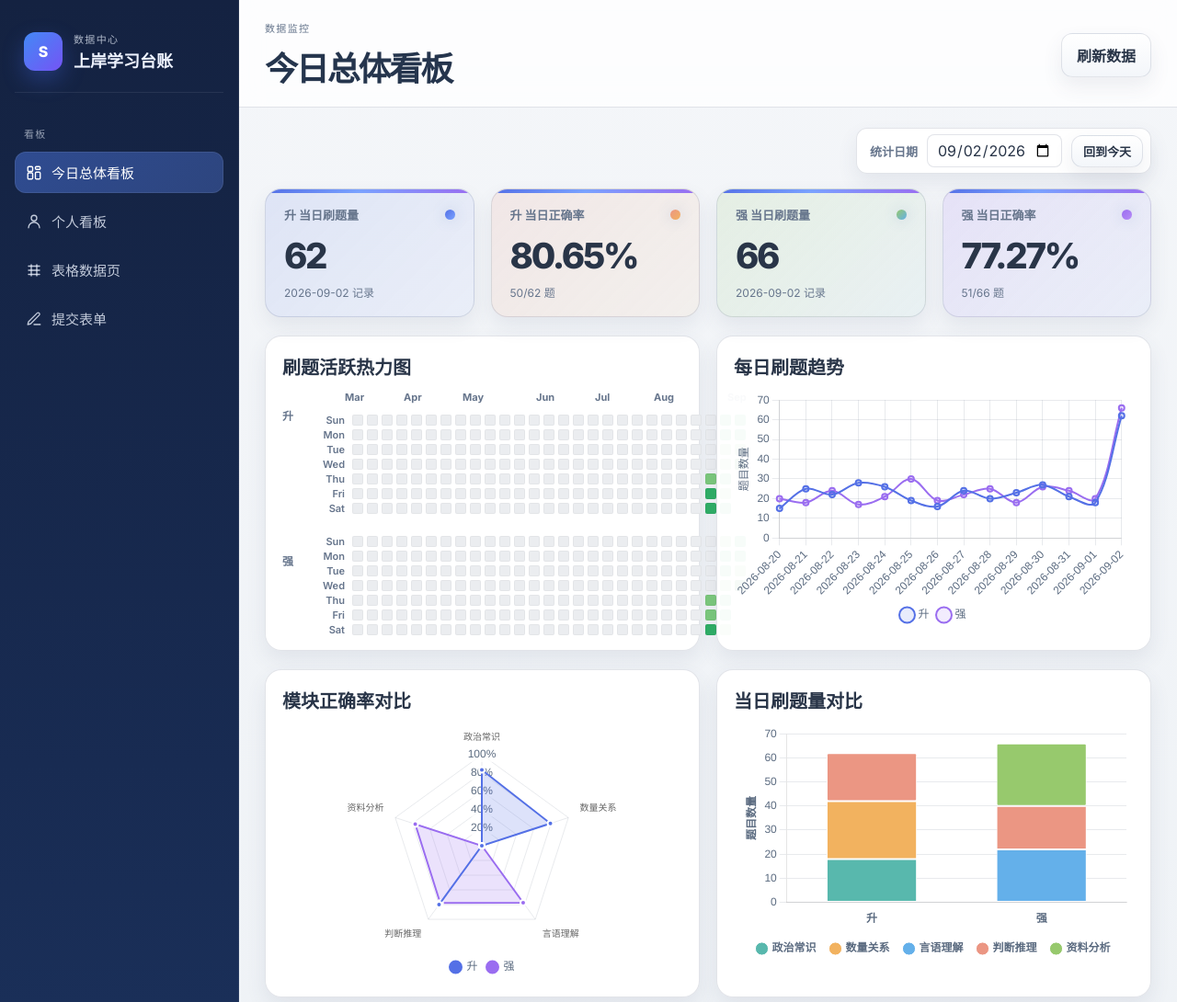
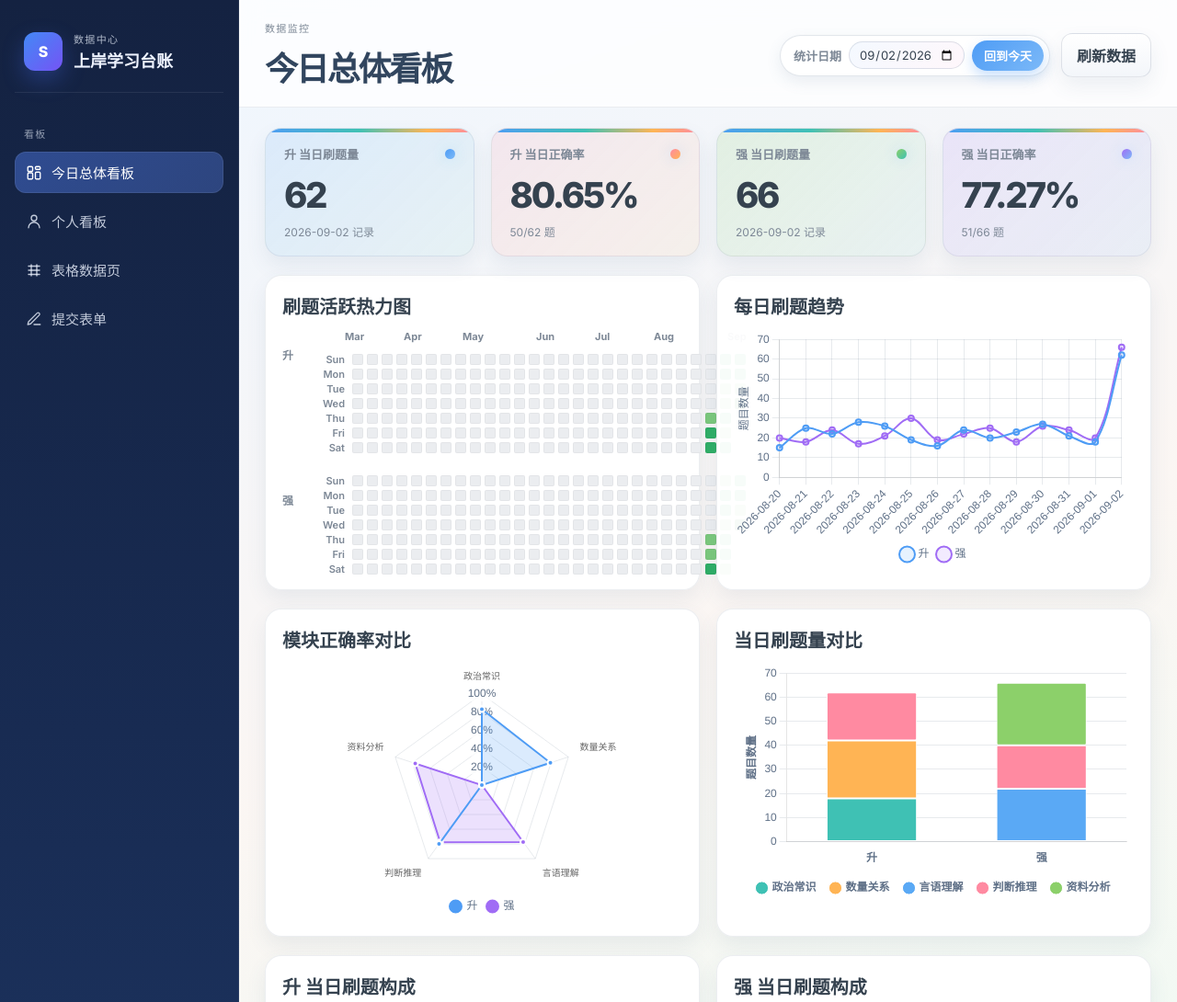
Before and after one commit to RunshengHou/GetAshore, a plain HTML site: page index.html in a window 1280 px wide. Shown: the top 1090 px of the page at 92% size. Drawn offline with nearby package versions, Linux system fonts and the light colour scheme.

Commit message:
feat: move date control to topbar, robust date sync, fresh palette

```diff
--- a/app.js
+++ b/app.js
@@ -7,25 +7,25 @@ const MODULE_LABELS = {
 };
 
 const PERSON_COLORS = {
-  升: '#5470e6',
-  强: '#9a6df0',
+  升: '#4e9cf5',
+  强: '#a06cf5',
 };
 
 const PERSON_CHART_COLORS = {
-  升: ['#5470e6', '#7aa2ff', '#bcd0ff'],
-  强: ['#9a6df0', '#b68cf6', '#dcc4ff'],
+  升: ['#4e9cf5', '#7cb9f8', '#c0ddff'],
+  强: ['#a06cf5', '#bd93f9', '#e2d2ff'],
 };
 
 const MODULE_COLORS = {
-  politics: '#58b8ad',
-  quantity: '#f2b25f',
-  language: '#64b0ea',
-  logic: '#eb9683',
-  data: '#97c96d',
+  politics: '#3fc1b4',
+  quantity: '#ffb454',
+  language: '#5aa9f5',
+  logic: '#ff8aa1',
+  data: '#8cd06a',
 };
 
-const CHART_TEXT_COLOR = '#5b6b80';
-const CHART_GRID_COLOR = 'rgba(91, 107, 128, 0.14)';
+const CHART_TEXT_COLOR = '#5f7087';
+const CHART_GRID_COLOR = 'rgba(95, 112, 135, 0.15)';
 const LOCAL_RECORDS_KEY = 'study-dashboard-local-records';
 const WORKER_URL = 'https://getashore.hourunsheng.workers.dev';
 
@@ -578,9 +578,9 @@ function renderBarChart() {
           },
         },
         tooltip: {
-          backgroundColor: '#285d61',
+          backgroundColor: '#31465f',
           titleColor: '#ffffff',
-          bodyColor: '#effffc',
+          bodyColor: '#f4f8fc',
           borderWidth: 0,
           padding: 10,
           displayColors: true,
@@ -993,6 +993,11 @@ function setActiveView(viewName) {
   if (titleEl) {
     titleEl.textContent = pageTitles[viewName] || '数据看板';
   }
+
+  const dateControl = document.getElementById('overviewDateControl');
+  if (dateControl) {
+    dateControl.style.display = viewName === 'overview' ? '' : 'none';
+  }
 }
 
 function bindHeatmapTooltip() {
@@ -1026,6 +1031,10 @@ function bindEvents() {
   });
 
   document.getElementById('overviewDate').addEventListener('change', (e) => {
+    applyOverviewDate(e.target.value);
+  });
+
+  document.getElementById('overviewDate').addEventListener('input', (e) => {
     applyOverviewDate(e.target.value);
   });
 
--- a/index.html
+++ b/index.html
@@ -7,7 +7,7 @@
     <link rel="preconnect" href="https://fonts.googleapis.com" />
     <link rel="preconnect" href="https://fonts.gstatic.com" crossorigin />
     <link href="https://fonts.googleapis.com/css2?family=Inter:wght@400;500;600;700;800&display=swap" rel="stylesheet" />
-    <link rel="stylesheet" href="styles.css" />
+    <link rel="stylesheet" href="styles.css?v=20260902" />
     <script src="https://cdn.jsdelivr.net/npm/chart.js"></script>
     <script src="https://cdn.jsdelivr.net/npm/echarts@5.4.3/dist/echarts.min.js"></script>
   </head>
@@ -75,20 +75,17 @@
             <h1 id="pageTitle">今日总体看板</h1>
           </div>
           <div class="topbar-actions">
+            <div class="topbar-date-control" id="overviewDateControl">
+              <label for="overviewDate">统计日期</label>
+              <input type="date" id="overviewDate" />
+              <button class="date-today-btn" id="overviewTodayBtn" type="button">回到今天</button>
+            </div>
             <button class="ghost-btn" id="refreshDataBtn" type="button">刷新数据</button>
           </div>
         </header>
 
         <main class="content-area">
           <section class="view-section active" data-view="overview">
-            <div class="overview-toolbar">
-              <div class="overview-date-field">
-                <label for="overviewDate">统计日期</label>
-                <input type="date" id="overviewDate" max="2099-12-31" />
-                <button class="ghost-btn date-today-btn" id="overviewTodayBtn" type="button">回到今天</button>
-              </div>
-            </div>
-
             <section class="summary-grid" id="summaryGrid"></section>
 
             <section class="panel-grid two-col">
@@ -230,6 +227,6 @@
       </div>
     </div>
 
-    <script src="app.js"></script>
+    <script src="app.js?v=20260902"></script>
   </body>
 </html>
--- a/styles.css
+++ b/styles.css
@@ -1,22 +1,22 @@
 :root {
-  --bg: #eef2f6;
-  --bg-soft: #f7f9fa;
+  --bg: #f2f7fc;
+  --bg-soft: #fafcfe;
   --panel: rgba(255, 255, 255, 0.96);
-  --panel-soft: #f5f7fa;
-  --line: rgba(74, 91, 116, 0.16);
-  --text: #293548;
-  --muted: #66758c;
-  --primary: #5470e6;
-  --primary-strong: #3b58c7;
-  --secondary: #7aa2ff;
-  --accent: #f2b25f;
-  --teal: #58b8ad;
-  --teal-soft: rgba(88, 184, 173, 0.12);
-  --navy: #25354d;
-  --navy-2: #364d6b;
-  --slate: #5b6b80;
-  --shadow: 0 18px 36px rgba(42, 57, 79, 0.1);
-  --shadow-soft: 0 10px 22px rgba(65, 81, 106, 0.09);
+  --panel-soft: #f6fbfd;
+  --line: rgba(130, 142, 158, 0.15);
+  --text: #35424f;
+  --muted: #7d8896;
+  --primary: #4e9cf5;
+  --primary-strong: #2f7ed4;
+  --secondary: #7cb9f8;
+  --accent: #ffb454;
+  --teal: #3fc1b4;
+  --teal-soft: rgba(63, 193, 180, 0.12);
+  --navy: #31455e;
+  --navy-2: #42597a;
+  --slate: #6b7c8e;
+  --shadow: 0 18px 36px rgba(59, 85, 120, 0.1);
+  --shadow-soft: 0 10px 22px rgba(72, 98, 130, 0.09);
 }
 
 * {
@@ -29,7 +29,7 @@ html {
 
 body {
   margin: 0;
-  background: linear-gradient(180deg, #eef2f6 0%, #f9fafb 100%);
+  background: linear-gradient(160deg, #eef6ff 0%, #fbf6f3 52%, #eefbf4 100%);
   color: var(--text);
   font-family: "Inter", "PingFang SC", "Microsoft YaHei", sans-serif;
 }
@@ -43,7 +43,7 @@ select {
 .app-layout {
   display: flex;
   min-height: 100vh;
-  background: linear-gradient(180deg, #f4f6f9 0%, #edf1f5 100%);
+  background: linear-gradient(160deg, rgba(238, 246, 255, 0.85), rgba(251, 246, 243, 0.7) 50%, rgba(238, 251, 244, 0.8));
 }
 
 .sidebar {
@@ -195,9 +195,9 @@ select {
 }
 
 .primary-btn {
-  background: linear-gradient(135deg, var(--primary) 0%, #6dbde1 100%);
+  background: linear-gradient(135deg, var(--primary) 0%, #7cb9f8 100%);
   color: white;
-  box-shadow: 0 14px 28px rgba(70, 104, 171, 0.2);
+  box-shadow: 0 14px 28px rgba(78, 156, 245, 0.22);
 }
 
 .ghost-btn:hover,
@@ -229,44 +229,57 @@ select {
   }
 }
 
-.overview-toolbar {
-  display: flex;
-  justify-content: flex-end;
+.topbar-date-control {
+  display: inline-flex;
   align-items: center;
-  margin-bottom: 16px;
+  gap: 8px;
+  padding: 5px 6px 5px 14px;
+  background: #ffffff;
+  border: 1px solid rgba(140, 155, 175, 0.25);
+  border-radius: 999px;
+  box-shadow: 0 6px 16px rgba(90, 120, 160, 0.12);
 }
 
-.overview-date-field {
-  display: inline-flex;
-  align-items: center;
-  gap: 10px;
-  padding: 6px 8px 6px 14px;
-  background: var(--panel);
-  border: 1px solid var(--line);
-  border-radius: 12px;
-  box-shadow: var(--shadow-soft);
-}
-
-.overview-date-field label {
+.topbar-date-control label {
   color: var(--muted);
   font-size: 13px;
   font-weight: 700;
   white-space: nowrap;
 }
 
-.overview-date-field input[type="date"] {
-  border: 1px solid var(--line);
-  border-radius: 8px;
-  padding: 6px 10px;
+.topbar-date-control input[type="date"] {
+  border: 1px solid rgba(140, 155, 175, 0.28);
+  border-radius: 999px;
+  padding: 5px 10px;
   font: inherit;
+  font-size: 13px;
   color: var(--text);
-  background: #fff;
+  background: linear-gradient(135deg, #f4f9ff, #fff7fb);
+  outline: none;
+}
+
+.topbar-date-control input[type="date"]:focus {
+  border-color: var(--primary);
+  box-shadow: 0 0 0 3px rgba(78, 156, 245, 0.16);
 }
 
 .date-today-btn {
-  padding: 7px 12px;
+  border: none;
+  border-radius: 999px;
+  padding: 7px 13px;
   font-size: 13px;
+  font-weight: 700;
   white-space: nowrap;
+  cursor: pointer;
+  color: #ffffff;
+  background: linear-gradient(135deg, #4e9cf5, #7cb9f8);
+  box-shadow: 0 6px 14px rgba(78, 156, 245, 0.3);
+  transition: transform 0.15s ease, box-shadow 0.15s ease;
+}
+
+.date-today-btn:hover {
+  transform: translateY(-1px);
+  box-shadow: 0 8px 18px rgba(78, 156, 245, 0.36);
 }
 
 .summary-grid {
@@ -296,23 +309,23 @@ select {
   inset: 0 auto auto 0;
   width: 100%;
   height: 4px;
-  background: linear-gradient(90deg, #5470e6 0%, #7aa2ff 45%, #9a6df0 100%);
+  background: linear-gradient(90deg, #4e9cf5 0%, #3fc1b4 45%, #ffb454 78%, #ff8aa1 100%);
 }
 
 .summary-card.primary {
-  background: linear-gradient(135deg, rgba(84, 112, 230, 0.13), rgba(122, 162, 255, 0.07));
+  background: linear-gradient(135deg, rgba(78, 156, 245, 0.13), rgba(63, 193, 180, 0.07));
 }
 
 .summary-card.green {
-  background: linear-gradient(135deg, rgba(151, 201, 109, 0.15), rgba(88, 184, 173, 0.06));
+  background: linear-gradient(135deg, rgba(140, 208, 106, 0.16), rgba(63, 193, 180, 0.07));
 }
 
 .summary-card.orange {
-  background: linear-gradient(135deg, rgba(235, 150, 131, 0.15), rgba(242, 178, 95, 0.07));
+  background: linear-gradient(135deg, rgba(255, 138, 161, 0.14), rgba(255, 180, 84, 0.08));
 }
 
 .summary-card.purple {
-  background: linear-gradient(135deg, rgba(154, 109, 240, 0.14), rgba(122, 162, 255, 0.07));
+  background: linear-gradient(135deg, rgba(160, 108, 245, 0.13), rgba(78, 156, 245, 0.08));
 }
 
 .summary-card .label {
@@ -331,12 +344,12 @@ select {
   height: 11px;
   border-radius: 50%;
   background: linear-gradient(135deg, var(--primary), var(--secondary));
-  box-shadow: 0 0 16px rgba(70, 104, 171, 0.22);
+  box-shadow: 0 0 16px rgba(78, 156, 245, 0.24);
 }
 
-.summary-card.green .dot { background: linear-gradient(135deg, #97c96d, #64b0ea); }
-.summary-card.orange .dot { background: linear-gradient(135deg, #eb9683, #f2b25f); }
-.summary-card.purple .dot { background: linear-gradient(135deg, #9a6df0, #b68cf6); }
+.summary-card.green .dot { background: linear-gradient(135deg, #8cd06a, #3fc1b4); }
+.summary-card.orange .dot { background: linear-gradient(135deg, #ff8aa1, #ffb454); }
+.summary-card.purple .dot { background: linear-gradient(135deg, #a06cf5, #7cb9f8); }
 
 .summary-card .value {
   font-size: clamp(28px, 3vw, 40px);
@@ -573,8 +586,8 @@ select {
 .profile-card {
   position: relative;
   overflow: hidden;
-  background: linear-gradient(135deg, rgba(84, 112, 230, 0.15), rgba(122, 162, 255, 0.1) 55%, rgba(188, 208, 255, 0.12));
-  border: 1px solid rgba(84, 112, 230, 0.18);
+  background: linear-gradient(135deg, rgba(78, 156, 245, 0.15), rgba(124, 185, 248, 0.1) 55%, rgba(192, 221, 255, 0.12));
+  border: 1px solid rgba(78, 156, 245, 0.18);
   border-radius: 14px;
   padding: 16px;
 }
@@ -585,59 +598,59 @@ select {
   inset: 0 auto auto 0;
   width: 100%;
   height: 4px;
-  background: linear-gradient(90deg, #5470e6, #7aa2ff, #bcd0ff);
+  background: linear-gradient(90deg, #4e9cf5, #7cb9f8, #c0ddff);
 }
 
 .profile-card:nth-child(1) {
-  background: linear-gradient(135deg, rgba(84, 112, 230, 0.18), rgba(122, 162, 255, 0.08));
+  background: linear-gradient(135deg, rgba(78, 156, 245, 0.18), rgba(124, 185, 248, 0.08));
 }
 
 .profile-card:nth-child(2) {
-  background: linear-gradient(135deg, rgba(95, 124, 216, 0.16), rgba(188, 208, 255, 0.1));
+  background: linear-gradient(135deg, rgba(91, 164, 240, 0.16), rgba(192, 221, 255, 0.1));
 }
 
 .profile-card:nth-child(3) {
-  background: linear-gradient(135deg, rgba(122, 162, 255, 0.15), rgba(188, 208, 255, 0.12));
+  background: linear-gradient(135deg, rgba(124, 185, 248, 0.15), rgba(192, 221, 255, 0.12));
 }
 
 .profile-card:nth-child(4) {
-  background: linear-gradient(135deg, rgba(70, 99, 200, 0.16), rgba(122, 162, 255, 0.1));
+  background: linear-gradient(135deg, rgba(64, 130, 220, 0.16), rgba(124, 185, 248, 0.1));
 }
 
-.profile-card:nth-child(1)::before { background: linear-gradient(90deg, #5470e6, #7aa2ff); }
-.profile-card:nth-child(2)::before { background: linear-gradient(90deg, #5f7cd8, #bcd0ff); }
-.profile-card:nth-child(3)::before { background: linear-gradient(90deg, #7aa2ff, #bcd0ff); }
-.profile-card:nth-child(4)::before { background: linear-gradient(90deg, #4663c8, #7aa2ff); }
+.profile-card:nth-child(1)::before { background: linear-gradient(90deg, #4e9cf5, #7cb9f8); }
+.profile-card:nth-child(2)::before { background: linear-gradient(90deg, #5ba4f0, #c0ddff); }
+.profile-card:nth-child(3)::before { background: linear-gradient(90deg, #7cb9f8, #c0ddff); }
+.profile-card:nth-child(4)::before { background: linear-gradient(90deg, #4082dc, #7cb9f8); }
 
 .profile-card--强 {
-  background: linear-gradient(135deg, rgba(154, 109, 240, 0.16), rgba(182, 140, 246, 0.1) 55%, rgba(220, 196, 255, 0.12));
-  border-color: rgba(154, 109, 240, 0.2);
+  background: linear-gradient(135deg, rgba(160, 108, 245, 0.16), rgba(189, 147, 249, 0.1) 55%, rgba(226, 210, 255, 0.12));
+  border-color: rgba(160, 108, 245, 0.2);
 }
 
 .profile-card--强::before {
-  background: linear-gradient(90deg, #9a6df0, #b68cf6, #dcc4ff);
+  background: linear-gradient(90deg, #a06cf5, #bd93f9, #e2d2ff);
 }
 
 .profile-card--强:nth-child(1) {
-  background: linear-gradient(135deg, rgba(154, 109, 240, 0.18), rgba(182, 140, 246, 0.08));
+  background: linear-gradient(135deg, rgba(160, 108, 245, 0.18), rgba(189, 147, 249, 0.08));
 }
 
 .profile-card--强:nth-child(2) {
-  background: linear-gradient(135deg, rgba(163, 120, 235, 0.16), rgba(220, 196, 255, 0.1));
+  background: linear-gradient(135deg, rgba(172, 120, 243, 0.16), rgba(226, 210, 255, 0.1));
 }
 
 .profile-card--强:nth-child(3) {
-  background: linear-gradient(135deg, rgba(182, 140, 246, 0.16), rgba(220, 196, 255, 0.12));
+  background: linear-gradient(135deg, rgba(189, 147, 249, 0.16), rgba(226, 210, 255, 0.12));
 }
 
 .profile-card--强:nth-child(4) {
-  background: linear-gradient(135deg, rgba(135, 92, 220, 0.16), rgba(182, 140, 246, 0.1));
+  background: linear-gradient(135deg, rgba(142, 90, 235, 0.16), rgba(189, 147, 249, 0.1));
 }
 
-.profile-card--强:nth-child(1)::before { background: linear-gradient(90deg, #9a6df0, #b68cf6); }
-.profile-card--强:nth-child(2)::before { background: linear-gradient(90deg, #a378eb, #dcc4ff); }
-.profile-card--强:nth-child(3)::before { background: linear-gradient(90deg, #b68cf6, #dcc4ff); }
-.profile-card--强:nth-child(4)::before { background: linear-gradient(90deg, #875cdc, #b68cf6); }
+.profile-card--强:nth-child(1)::before { background: linear-gradient(90deg, #a06cf5, #bd93f9); }
+.profile-card--强:nth-child(2)::before { background: linear-gradient(90deg, #ac78f3, #e2d2ff); }
+.profile-card--强:nth-child(3)::before { background: linear-gradient(90deg, #bd93f9, #e2d2ff); }
+.profile-card--强:nth-child(4)::before { background: linear-gradient(90deg, #8e5aeb, #bd93f9); }
 
 .profile-card .person {
   font-size: 12px;
@@ -825,7 +838,7 @@ select {
 
 .module-card:hover {
   transform: translateY(-2px);
-  box-shadow: 0 14px 28px rgba(70, 104, 171, 0.1);
+  box-shadow: 0 14px 28px rgba(78, 156, 245, 0.12);
 }
 
 .module-card h3 {
@@ -841,8 +854,8 @@ select {
 }
 
 .module-stat {
-  background: #f5f7fa;
-  border: 1px solid rgba(74, 91, 116, 0.08);
+  background: #f6f9fd;
+  border: 1px solid rgba(130, 142, 158, 0.1);
   border-radius: 10px;
   padding: 10px;
 }
@@ -863,7 +876,7 @@ select {
   height: 92px;
   border-radius: 10px;
   overflow: hidden;
-  background: linear-gradient(180deg, rgba(102, 139, 211, 0.08), rgba(183, 217, 239, 0.03));
+  background: linear-gradient(180deg, rgba(78, 156, 245, 0.08), rgba(63, 193, 180, 0.04));
 }
 
 .module-mini-chart svg {
@@ -1048,16 +1061,18 @@ tbody tr:hover {
     gap: 12px;
   }
 
-  .overview-toolbar {
-    justify-content: flex-start;
+  .topbar-actions {
+    width: 100%;
+    flex-wrap: wrap;
   }
 
-  .overview-date-field {
-    width: 100%;
+  .topbar-date-control {
+    flex: 1 1 auto;
   }
 
-  .overview-date-field input[type="date"] {
+  .topbar-date-control input[type="date"] {
     flex: 1;
+    min-width: 0;
   }
 
   .content-area {
```
